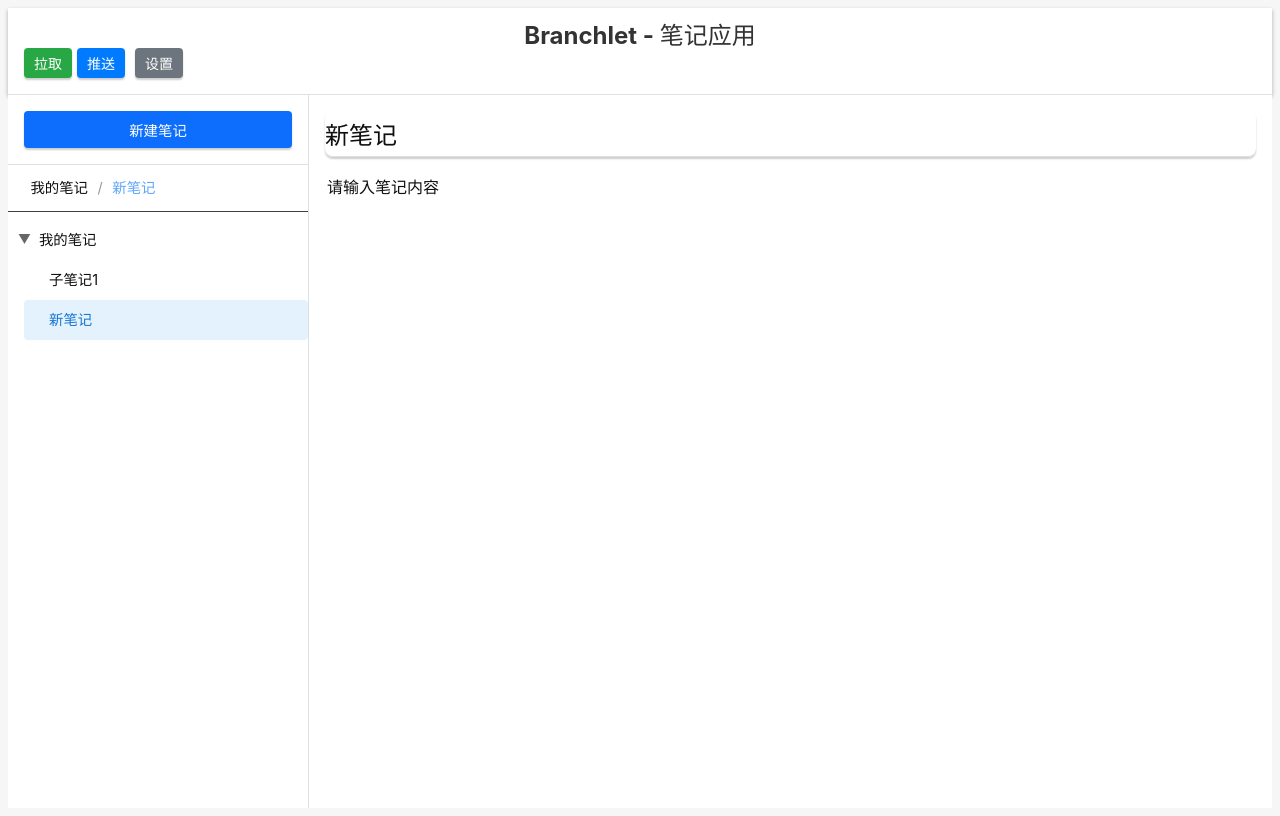
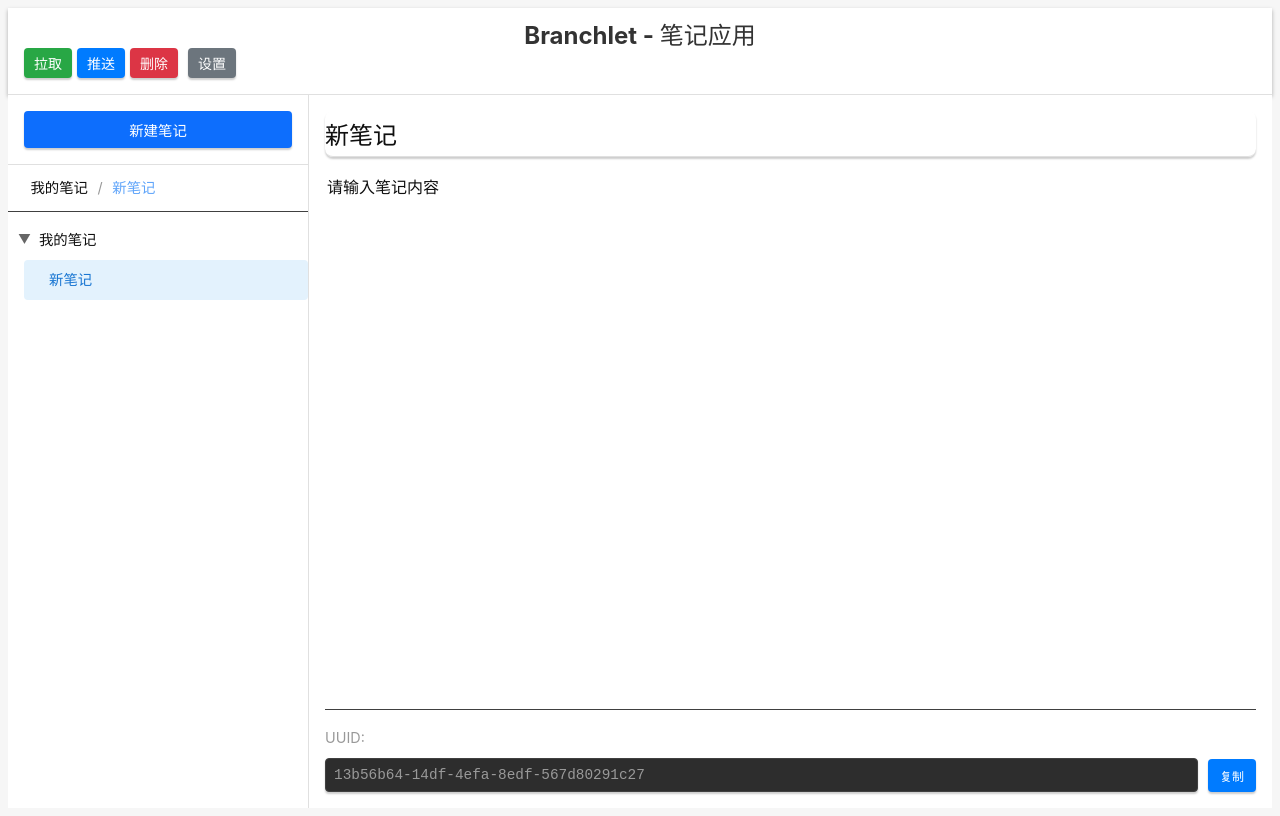
Before and after one commit to EricJiang1329145/Branchlet, a React (Vite) app: page / in a window 1280 px wide. Both pictures are taken after a click on the button "新建笔记". Built offline with nearby package versions, Linux system fonts and the light colour scheme.

Commit message:
feat: 添加笔记删除功能和UUID支持
- 实现笔记删除功能，包含确认对话框和UUID验证
- 为笔记添加UUID标识并显示在编辑器中
- 新增删除按钮和相关的样式
- 改进笔记树显示逻辑，优化层级展示
- 添加token显示/隐藏切换功能

```diff
--- a/package.json
+++ b/package.json
@@ -10,17 +10,19 @@
     "tauri": "tauri"
   },
   "dependencies": {
+    "@octokit/rest": "^20.0.0",
     "@tauri-apps/api": "^2",
     "@tauri-apps/plugin-fs": "^2.4.1",
     "@tauri-apps/plugin-opener": "^2",
-    "@octokit/rest": "^20.0.0",
     "react": "^18.3.1",
-    "react-dom": "^18.3.1"
+    "react-dom": "^18.3.1",
+    "uuid": "^11.1.0"
   },
   "devDependencies": {
     "@tauri-apps/cli": "^2",
     "@types/react": "^18.3.1",
     "@types/react-dom": "^18.3.1",
+    "@types/uuid": "^10.0.0",
     "@vitejs/plugin-react": "^4.3.4",
     "typescript": "~5.6.2",
     "vite": "^6.0.3"
--- a/src/App.css
+++ b/src/App.css
@@ -48,6 +48,32 @@
   gap: 5px;
 }
 
+/* Token输入框容器 */
+.token-input-container {
+  display: flex;
+  gap: 10px;
+  align-items: center;
+}
+
+.token-input-container input {
+  flex: 1;
+}
+
+.toggle-token-visibility {
+  padding: 8px 12px;
+  background-color: #6c757d;
+  color: white;
+  border: none;
+  border-radius: 4px;
+  cursor: pointer;
+  font-size: 14px;
+  min-width: 60px;
+}
+
+.toggle-token-visibility:hover {
+  background-color: #5a6268;
+}
+
 .sync-btn {
   padding: 5px 10px;
   border: none;
@@ -68,6 +94,20 @@
 .push-btn {
   background-color: #007bff;
   color: white;
+}
+
+.delete-btn {
+  background-color: #dc3545;
+  color: white;
+}
+
+.delete-btn:hover:not(:disabled) {
+  background-color: #c82333;
+}
+
+.delete-btn:disabled {
+  background-color: #6c757d;
+  cursor: not-allowed;
 }
 
 .sync-btn.disabled {
@@ -178,6 +218,16 @@
 .settings-actions button:last-child {
   background-color: #6c757d;
   color: white;
+}
+
+.delete-error-message {
+  color: #ff6b6b;
+  font-size: 0.9rem;
+  margin-top: 0.5rem;
+  padding: 0.5rem;
+  background-color: rgba(255, 107, 107, 0.1);
+  border-radius: 4px;
+  border: 1px solid rgba(255, 107, 107, 0.3);
 }
 
 .app-header h1 {
@@ -358,6 +408,56 @@
   font-size: 1.1rem;
 }
 
+/* UUID显示区域 */
+.note-uuid {
+  margin-top: 1rem;
+  padding-top: 1rem;
+  border-top: 1px solid #404040;
+}
+
+.note-uuid label {
+  display: block;
+  margin-bottom: 0.5rem;
+  color: #999;
+  font-size: 0.9rem;
+}
+
+.uuid-container {
+  display: flex;
+  gap: 10px;
+  align-items: center;
+}
+
+.uuid-display {
+  flex: 1;
+  padding: 0.5rem;
+  background-color: #2d2d2d;
+  color: #999;
+  border: 1px solid #404040;
+  border-radius: 4px;
+  font-family: monospace;
+  font-size: 0.9rem;
+}
+
+.copy-uuid-btn {
+  padding: 8px 12px;
+  background-color: #007bff;
+  color: white;
+  border: none;
+  border-radius: 4px;
+  cursor: pointer;
+  font-size: 12px;
+  transition: background-color 0.2s;
+}
+
+.copy-uuid-btn:hover {
+  background-color: #0069d9;
+}
+
+.copy-uuid-btn:active {
+  background-color: #0056b3;
+}
+
 .logo {
   height: 6em;
   padding: 1.5em;
--- a/src/App.tsx
+++ b/src/App.tsx
@@ -1,6 +1,7 @@
-import { useState, useEffect, useRef } from "react";
+import React, { useState, useEffect, useRef } from "react";
 import "./App.css";
 import GithubSync from "./GithubSync";
+import { v4 as uuidv4 } from "uuid";
 
 // 笔记节点类型定义
 interface NoteNode {
@@ -12,54 +13,63 @@ interface NoteNode {
 }
 
 // 笔记树组件
-function NoteTree({ nodes, onNodeSelect, selectedNodeId, maxRootLevels = 2, maxChildLevels = 2, selectedNodePath }: {
+function NoteTree({ nodes, onNodeSelect, selectedNodeId, maxLevels = 2, selectedNodePath }: {
   nodes: NoteNode[];
   onNodeSelect: (node: NoteNode) => void;
   selectedNodeId: string | null;
-  maxRootLevels?: number;
-  maxChildLevels?: number;
+  maxLevels?: number;
   selectedNodePath?: NoteNode[];
 }) {
-  const renderNode = (node: NoteNode, level: number = 0, isRoot: boolean = true) => {
+  const renderNode = (node: NoteNode, level: number = 0) => {
     // 如果有选中的节点路径，根据路径调整显示层级
     if (selectedNodePath && selectedNodePath.length > 0) {
       // 找到当前节点在路径中的位置
       const nodeIndex = selectedNodePath.findIndex(n => n.id === node.id);
 
-      // 如果当前节点在路径中
-      if (nodeIndex !== -1) {
-        // 计算相对于选中节点的层级
-        const relativeLevel = nodeIndex - (selectedNodePath.length - 1);
+      // 找到选中节点在路径中的位置
+      const selectedIndex = selectedNodePath.length - 1;
 
-        // 限制根目录层级（选中节点向上的层级）
-        if (relativeLevel < 0 && Math.abs(relativeLevel) > maxRootLevels) {
-          return null;
-        }
+      // 计算相对于选中节点的层级
+      const relativeLevel = nodeIndex - selectedIndex;
 
-        // 限制子目录层级（选中节点向下的层级）
-        if (relativeLevel > 0 && relativeLevel > maxChildLevels) {
-          return null;
-        }
-      } else {
-        // 如果当前节点不在路径中，检查是否为根节点
-        // 只显示前两层根节点
-        if (isRoot && level >= maxRootLevels) {
-          return null;
-        }
-
-        // 对于非路径中的子节点，也应用层级限制
-        if (!isRoot && level > maxRootLevels + maxChildLevels) {
-          return null;
-        }
-      }
-    } else {
-      // 如果没有选中的节点，只显示前两层根节点
-      if (isRoot && level >= maxRootLevels) {
+      // 只显示选中节点上下各maxLevels层的节点
+      if (Math.abs(relativeLevel) > maxLevels) {
         return null;
       }
 
-      // 对于子节点，也应用层级限制
-      if (!isRoot && level > maxRootLevels + maxChildLevels) {
+      // 如果是选中节点的直接子节点，且超出显示层级，则显示省略号
+      if (relativeLevel === maxLevels && node.children.length > 0) {
+        return (
+          <div key={node.id} className="note-tree-node">
+            <div
+              className={`note-node-header ${selectedNodeId === node.id ? 'selected' : ''}`}
+              onClick={() => onNodeSelect(node)}
+              style={{ paddingLeft: `${level * 15 + 10}px` }}
+            >
+              {node.children.length > 0 && (
+                <span className="expand-icon">{node.expanded ? '▼' : '▶'}</span>
+              )}
+              <span className="node-title">{node.title}</span>
+            </div>
+            {node.children.length > 0 && node.expanded && (
+              <div className="note-children">
+                <div
+                  key="ellipsis"
+                  className="note-tree-node"
+                  style={{ paddingLeft: `${(level + 1) * 15 + 10}px` }}
+                >
+                  <div className="note-node-header">
+                    <span className="node-title">...</span>
+                  </div>
+                </div>
+              </div>
+            )}
+          </div>
+        );
+      }
+    } else {
+      // 如果没有选中的节点，只显示根节点
+      if (level > 0) {
         return null;
       }
     }
@@ -80,29 +90,12 @@ function NoteTree({ nodes, onNodeSelect, selectedNodeId, maxRootLevels = 2, maxC
         </div>
         {hasChildren && node.expanded && (
           <div className="note-children">
-            {node.children.map(child => {
+            {node.children.map(child => (
               // 递归渲染子节点
-              const renderedChild = renderNode(child, level + 1, false);
-              // 如果子节点被限制不显示，则显示一个提示
-              if (renderedChild === null) {
-                // 检查是否还有深层子节点
-                const hasDeepChildren = child.children.length > 0;
-                if (hasDeepChildren) {
-                  return (
-                    <div
-                      key={child.id}
-                      className="note-tree-node"
-                      style={{ paddingLeft: `${(level + 1) * 15 + 10}px` }}
-                    >
-                      <div className="note-node-header">
-                        <span className="node-title">...</span>
-                      </div>
-                    </div>
-                  );
-                }
-              }
-              return renderedChild;
-            })}
+              <div key={child.id}>
+                {renderNode(child, level + 1)}
+              </div>
+            ))}
           </div>
         )}
       </div>
@@ -111,7 +104,7 @@ function NoteTree({ nodes, onNodeSelect, selectedNodeId, maxRootLevels = 2, maxC
 
   return (
     <div className="note-tree">
-      {nodes.map(node => renderNode(node, 0, true))}
+      {nodes.map(node => renderNode(node, 0))}
     </div>
   );
 }
@@ -145,6 +138,27 @@ function NoteEditor({ note, onNoteChange }: {
         placeholder="输入笔记内容"
         rows={20}
       />
+      <div className="note-uuid">
+        <label>UUID:</label>
+        <div className="uuid-container">
+          <input
+            type="text"
+            className="uuid-display"
+            value={note.id}
+            readOnly
+          />
+          <button
+            className="copy-uuid-btn"
+            onClick={() => {
+              navigator.clipboard.writeText(note.id);
+              // 可以添加一个提示，表明UUID已复制
+            }}
+            title="复制UUID"
+          >
+            复制
+          </button>
+        </div>
+      </div>
     </div>
   );
 }
@@ -154,18 +168,10 @@ function NoteEditor({ note, onNoteChange }: {
     // 示例笔记数据
     const [noteNodes, setNoteNodes] = useState<NoteNode[]>([
       {
-        id: '1',
+        id: 'root',
         title: '我的笔记',
         content: '这是我的第一个笔记',
-        children: [
-          {
-            id: '2',
-            title: '子笔记1',
-            content: '这是子笔记的内容',
-            children: [],
-            expanded: true
-          }
-        ],
+        children: [],
         expanded: true
       }
     ]);
@@ -263,7 +269,7 @@ function NoteEditor({ note, onNoteChange }: {
   // 添加新笔记
   const handleAddNote = () => {
     // 生成唯一ID
-    const newId = Date.now().toString();
+    const newId = uuidv4();
 
     // 创建新笔记
     const newNote: NoteNode = {
@@ -319,6 +325,27 @@ function NoteEditor({ note, onNoteChange }: {
     setSelectedNode(newNote);
   };
 
+  // 删除笔记
+  const handleDeleteNote = (noteId: string) => {
+    // 递归删除笔记节点
+    const deleteNote = (nodes: NoteNode[]): NoteNode[] => {
+      return nodes
+        .filter(node => node.id !== noteId)
+        .map(node => ({
+          ...node,
+          children: deleteNote(node.children)
+        }));
+    };
+
+    const updatedNodes = deleteNote(noteNodes);
+    setNoteNodes(updatedNodes);
+
+    // 如果删除的是当前选中的笔记，则取消选中
+    if (selectedNode && selectedNode.id === noteId) {
+      setSelectedNode(null);
+    }
+  };
+
   const handleNotesSync = (syncedNotes: NoteNode[]) => {
     setNoteNodes(syncedNotes);
     // 如果有选中的笔记，更新选中笔记的引用
@@ -349,7 +376,13 @@ function NoteEditor({ note, onNoteChange }: {
     <div className="app-container">
       <header className="app-header">
   <h1>Branchlet - 笔记应用</h1>
-  <GithubSync ref={githubSyncRef} onNotesSync={handleNotesSync} notes={noteNodes} />
+  <GithubSync
+    ref={githubSyncRef}
+    onNotesSync={handleNotesSync}
+    notes={noteNodes}
+    selectedNode={selectedNode}
+    onDeleteNote={handleDeleteNote}
+  />
 </header>
       <div className="app-content">
         <div className="note-sidebar">
@@ -371,9 +404,8 @@ function NoteEditor({ note, onNoteChange }: {
                       </>
                     )}
                     {path.slice(Math.max(0, path.length - 4)).map((node, index) => (
-                      <>
+                      <React.Fragment key={node.id}>
                         <span
-                          key={node.id}
                           className={`breadcrumb-item ${node.id === selectedNode.id ? 'active' : ''}`}
                           onClick={() => {
                             const targetNode = findNode(noteNodes, node.id);
@@ -385,7 +417,7 @@ function NoteEditor({ note, onNoteChange }: {
                         {index < Math.min(path.length, 4) - 1 && (
                           <span className="breadcrumb-separator">/</span>
                         )}
-                      </>
+                      </React.Fragment>
                     ))}
                   </>
                 ) : null;
@@ -397,9 +429,8 @@ function NoteEditor({ note, onNoteChange }: {
             nodes={noteNodes}
             onNodeSelect={handleNodeSelect}
             selectedNodeId={selectedNode?.id || null}
-            maxRootLevels={2}
-            maxChildLevels={2}
-            selectedNodePath={selectedNode ? getNodePath(noteNodes, selectedNode.id) : undefined}
+            maxLevels={2}
+            selectedNodePath={selectedNode ? getNodePath(noteNodes, selectedNode.id) || undefined : undefined}
           />
         </div>
         <div className="note-main">
--- a/src/GithubSync.tsx
+++ b/src/GithubSync.tsx
@@ -4,14 +4,19 @@ import { Octokit } from '@octokit/rest';
 interface GithubSyncProps {
   onNotesSync: (notes: any[]) => void;
   notes: any[];
+  selectedNode?: any;
+  onDeleteNote?: (noteId: string) => void;
 }
 
-const GithubSync = forwardRef(({ onNotesSync, notes }: GithubSyncProps, ref) => {
+const GithubSync = forwardRef(({ onNotesSync, notes, selectedNode, onDeleteNote }: GithubSyncProps, ref) => {
   const [token, setToken] = useState('');
   const [username, setUsername] = useState('');
   const [isSettingsOpen, setIsSettingsOpen] = useState(false);
   const [syncStatus, setSyncStatus] = useState<'idle' | 'syncing' | 'success' | 'error'>('idle');
   const [syncMessage, setSyncMessage] = useState('');
+  const [showToken, setShowToken] = useState(false);
+  const [isDeleteModalOpen, setIsDeleteModalOpen] = useState(false);
+  const [deleteConfirmationId, setDeleteConfirmationId] = useState('');
 
   // 初始化时从本地存储获取token和username
   useEffect(() => {
@@ -93,7 +98,7 @@ const GithubSync = forwardRef(({ onNotesSync, notes }: GithubSyncProps, ref) =>
   });
 
   // 过滤出.json文件
-      const noteFiles = data.filter((file: any) => file.name.endsWith('.json') && file.type === 'file');
+  const noteFiles = (data as any[]).filter((file: any) => file.name.endsWith('.json') && file.type === 'file');
 
       // 下载并解析所有笔记文件
       const notesPromises = noteFiles.map(async (file: any) => {
@@ -104,7 +109,7 @@ const GithubSync = forwardRef(({ onNotesSync, notes }: GithubSyncProps, ref) =>
     });
 
     // 解码Base64内容，处理非Latin1字符
-        const content = decodeURIComponent(escape(atob(fileData.content)));
+    const content = decodeURIComponent(escape(atob((fileData as any).content)));
     return JSON.parse(content);
   });
 
@@ -153,7 +158,7 @@ const GithubSync = forwardRef(({ onNotesSync, notes }: GithubSyncProps, ref) =>
         repo: 'Branchlet-nts',
         path: ''
       });
-        existingFiles = data.filter((file: any) => file.name.endsWith('.json') && file.type === 'file');
+      existingFiles = (data as any[]).filter((file: any) => file.name.endsWith('.json') && file.type === 'file');
       } catch (error) {
         // 如果获取文件列表失败，继续执行推送操作
         console.warn('获取现有文件列表失败:', error);
@@ -213,6 +218,49 @@ const GithubSync = forwardRef(({ onNotesSync, notes }: GithubSyncProps, ref) =>
     }
   };
 
+  // 删除笔记
+  const handleDeleteNote = () => {
+    if (selectedNode && onDeleteNote) {
+      // 检查是否是根笔记
+      const isRootNote = notes.some(note => note.id === selectedNode.id && note.title === '我的笔记');
+
+      // 如果不是根笔记，则显示删除确认模态框
+      if (!isRootNote) {
+        setIsDeleteModalOpen(true);
+        setDeleteConfirmationId('');
+      }
+    }
+  };
+
+  // 确认删除笔记
+  const confirmDeleteNote = () => {
+    if (selectedNode && onDeleteNote && deleteConfirmationId === selectedNode.id) {
+      onDeleteNote(selectedNode.id);
+      setIsDeleteModalOpen(false);
+      setDeleteConfirmationId('');
+
+      // 显示删除成功消息
+      setSyncStatus('success');
+      setSyncMessage('笔记删除成功!');
+
+      // 3秒后清除状态消息
+      setTimeout(() => {
+        setSyncStatus('idle');
+        setSyncMessage('');
+      }, 3000);
+    } else {
+      // 显示删除失败消息
+      setSyncStatus('error');
+      setSyncMessage('UUID不匹配，无法删除笔记!');
+
+      // 3秒后清除状态消息
+      setTimeout(() => {
+        setSyncStatus('idle');
+        setSyncMessage('');
+      }, 3000);
+    }
+  };
+
   // 将pullNotes方法暴露给父组件
   useImperativeHandle(ref, () => ({
     pullNotes
@@ -238,6 +286,14 @@ const GithubSync = forwardRef(({ onNotesSync, notes }: GithubSyncProps, ref) =>
         >
           推送
         </button>
+        <button
+          className={`sync-btn delete-btn ${!selectedNode || (notes.some(note => note.id === selectedNode.id && note.title === '我的笔记')) ? 'disabled' : ''}`}
+          onClick={handleDeleteNote}
+          disabled={!selectedNode || (notes.some(note => note.id === selectedNode.id && note.title === '我的笔记'))}
+          title="删除选中的笔记（包含所有子笔记）"
+        >
+          删除
+        </button>
         {syncMessage && (
           <span className={`sync-message ${syncStatus}`}>
             {syncMessage}
@@ -254,6 +310,34 @@ const GithubSync = forwardRef(({ onNotesSync, notes }: GithubSyncProps, ref) =>
         设置
       </button>
 
+      {/* 删除确认模态框 */}
+      {isDeleteModalOpen && (
+        <div className="settings-modal">
+          <div className="settings-content">
+            <h3>确认删除笔记</h3>
+            <p>您确定要删除笔记 "{selectedNode?.title}" 及其所有子笔记吗？</p>
+            <p>请输入笔记的UUID以确认删除：</p>
+            <div className="form-group">
+              <input
+                type="text"
+                value={deleteConfirmationId}
+                onChange={(e) => setDeleteConfirmationId(e.target.value)}
+                placeholder="请输入笔记UUID"
+              />
+              {syncStatus === 'error' && syncMessage && (
+                <div className="delete-error-message">
+                  {syncMessage}
+                </div>
+              )}
+            </div>
+            <div className="settings-actions">
+              <button onClick={confirmDeleteNote}>确认删除</button>
+              <button onClick={() => setIsDeleteModalOpen(false)}>取消</button>
+            </div>
+          </div>
+      </div>
+    )}
+
     {/* 设置模态框 */}
       {isSettingsOpen && (
         <div className="settings-modal">
@@ -261,12 +345,21 @@ const GithubSync = forwardRef(({ onNotesSync, notes }: GithubSyncProps, ref) =>
             <h3>GitHub设置</h3>
             <div className="form-group">
               <label>GitHub Token:</label>
+              <div className="token-input-container">
                 <input
-                type="password"
+                  type={showToken ? "text" : "password"}
                   value={token}
                   onChange={(e) => setToken(e.target.value)}
                   placeholder="请输入GitHub Personal Access Token"
                 />
+                <button
+                  type="button"
+                  className="toggle-token-visibility"
+                  onClick={() => setShowToken(!showToken)}
+                >
+                  {showToken ? '隐藏' : '显示'}
+                </button>
+              </div>
               <a
                 href="https://github.com/settings/tokens/new"
                 target="_blank"
```
Also changed, not shown: 1 other file (tests, documents, lock files or other folders). Lines whose indentation alone changed are shown as unchanged.
